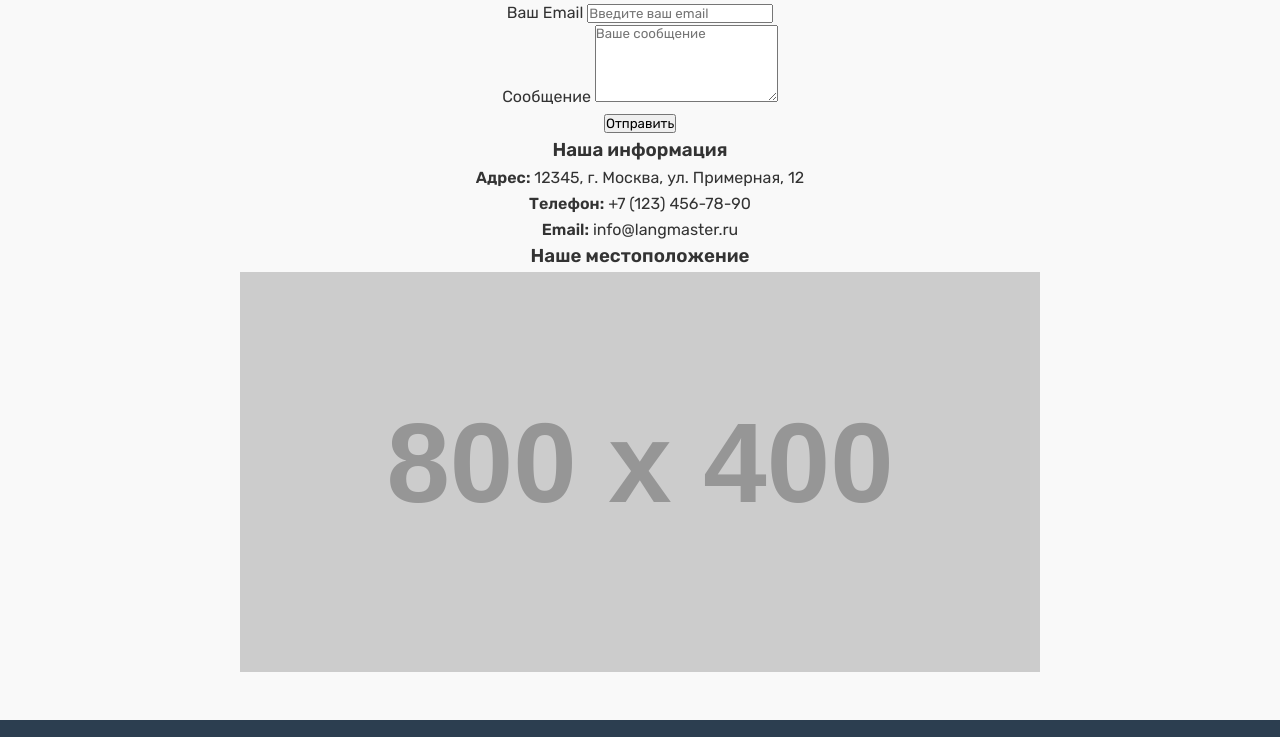
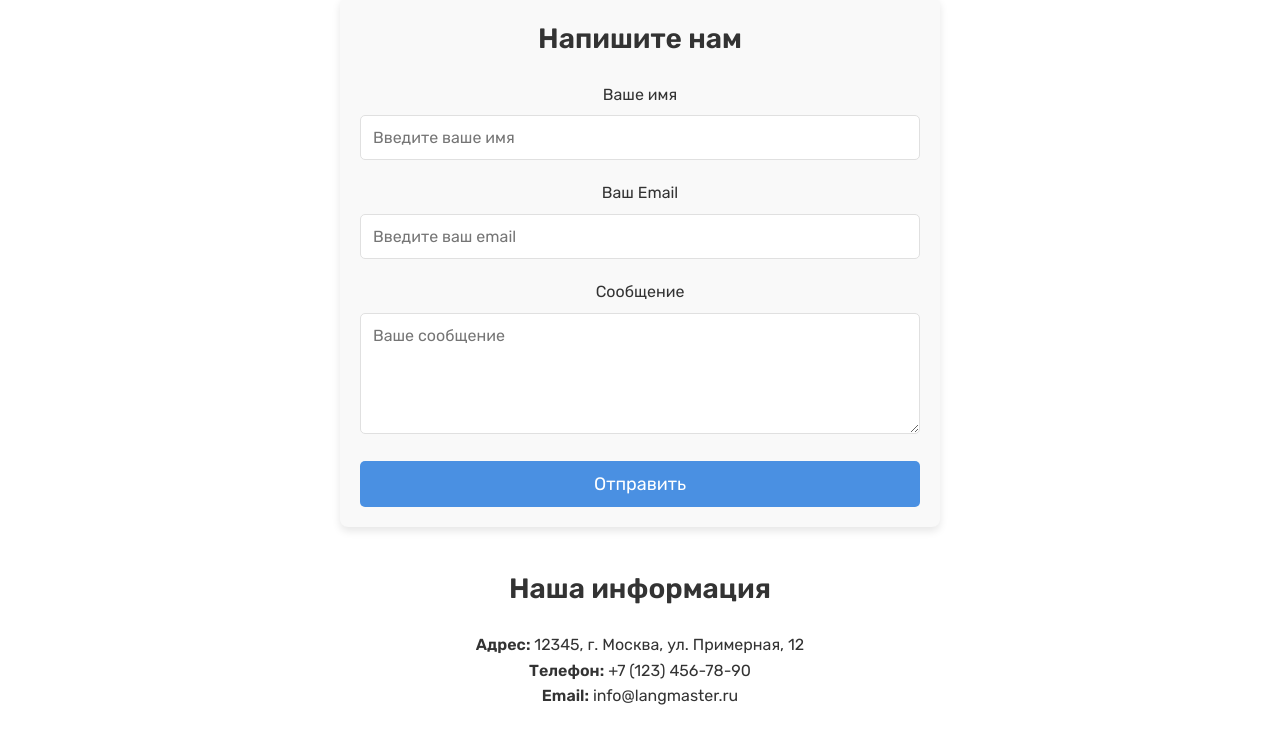
Before and after one commit to nimuvik/my_site, a plain HTML site: page contacts.html in a window 1280 px wide. Shown: the part 241-978 px from the top of the page. Drawn offline with Linux system fonts and the light colour scheme; placeholder pictures from the web are drawn by us.

Commit message:
Update styles.css

```diff
--- a/styles.css
+++ b/styles.css
@@ -443,6 +443,109 @@ html {
     margin-bottom: 20px;
 }
 
+/* Основной блок контактов */
+.contacts {
+    padding: 60px 20px;
+    background-color: #FFFFFF;
+}
+
+.contacts h2 {
+    text-align: center;
+    font-size: 36px;
+    margin-bottom: 40px;
+}
+
+/* Форма */
+.contact-form {
+    max-width: 600px;
+    margin: 0 auto 40px;
+    padding: 20px;
+    background-color: #F9F9F9;
+    border-radius: 8px;
+    box-shadow: 0 4px 8px rgba(0, 0, 0, 0.1);
+}
+
+.contact-form h3 {
+    font-size: 28px;
+    margin-bottom: 20px;
+    text-align: center;
+}
+
+.form-group {
+    margin-bottom: 20px;
+}
+
+.form-group label {
+    display: block;
+    font-size: 16px;
+    margin-bottom: 8px;
+}
+
+.form-group input,
+.form-group textarea {
+    width: 100%;
+    padding: 12px;
+    border-radius: 5px;
+    border: 1px solid #E0E0E0;
+    font-size: 16px;
+    color: #333;
+}
+
+.form-group textarea {
+    resize: vertical;
+}
+
+.btn-submit {
+    background-color: #4A90E2;
+    color: white;
+    padding: 12px 25px;
+    border: none;
+    border-radius: 5px;
+    font-size: 18px;
+    cursor: pointer;
+    width: 100%;
+    text-align: center;
+}
+
+.btn-submit:hover {
+    background-color: #357ABD;
+}
+
+/* Информация о компании */
+.company-info {
+    text-align: center;
+    margin-bottom: 40px;
+}
+
+.company-info h3 {
+    font-size: 28px;
+    margin-bottom: 20px;
+}
+
+.company-info p {
+    font-size: 16px;
+}
+
+/* Карта */
+.map {
+    text-align: center;
+    margin-bottom: 40px;
+}
+
+.map-container {
+    width: 100%;
+    height: 400px;
+    background-color: #E0E0E0;
+}
+
+.map-container img {
+    width: 100%;
+    height: 100%;
+    object-fit: cover;
+    border-radius: 8px;
+}
+
+
 /* Подвал */
 footer {
     background-color: #2C3E50;
```
